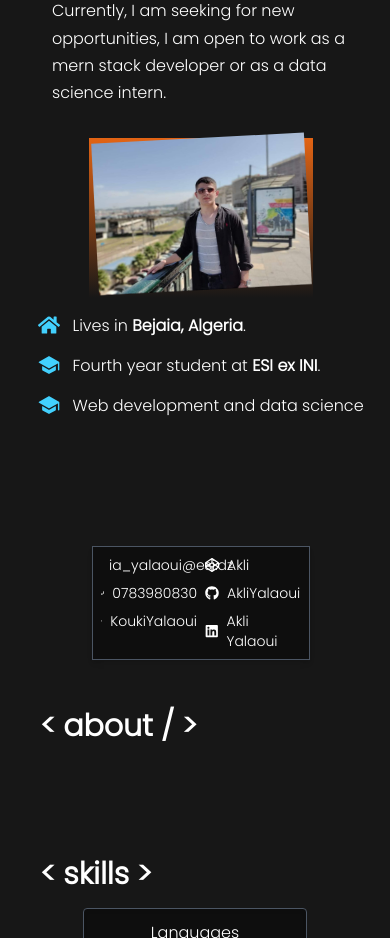
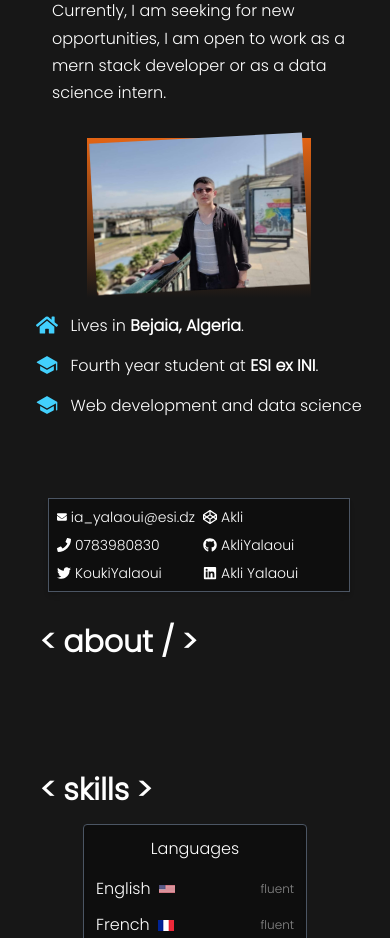
Before and after one commit to AkliYalaoui/AkliYalaouiPortfolio, a React (Create React App) app: page / in a window 390 px wide. Shown: the part 1280-2218 px from the top of the page. Built offline with nearby package versions, Linux system fonts and the light colour scheme.

Commit message:
made contacme section more responsive

```diff
--- a/src/components/About.js
+++ b/src/components/About.js
@@ -19,7 +19,7 @@ const About = () => {
             <br/>Currently, I am seeking for new opportunities, I am open to work as a mern stack developer or as a data science intern.
           </p>
         </section>
-        <section className="flex flex-wrap justify-center items-center my-4 pl-3">
+        <section className="flex flex-wrap justify-center items-center my-4 pl-2">
           <div className={`w-56 h-40 ${styles.aboutImageContainer}`}>
             <img
               loading="lazy"
--- a/src/components/ContactMe.js
+++ b/src/components/ContactMe.js
@@ -6,12 +6,12 @@ import {
   FaEnvelope,
   FaLinkedin,
 } from "react-icons/fa";
-import Title from "./Title";
+
 const ContactMe = () => {
   return (
     <>
-      <div id="contactMe" className="p-10"></div>
-      <section className="text-white py-4 px-10">
+      <div id="contactMe" className="p-6"></div>
+      <section className="text-white">
         <div className="my-4">
           <ul
             className="grid gap-2 grid-cols-2 sm:grid-cols-3 md:grid-cols-4 lg:justify-items-center lg:grid-cols-6 p-2 text-sm  shadow-md border border-gray-600"
@@ -22,7 +22,7 @@ const ContactMe = () => {
                 href="mailto:ia_yalaoui.esi.dz"
                 target="_blank"
                 rel="noopener noreferrer"
-                className="flex items-center space-x-2"
+                className="flex items-center space-x-1"
               >
                 <FaEnvelope />
                 <span>ia_yalaoui@esi.dz</span>
@@ -30,7 +30,7 @@ const ContactMe = () => {
             </li>
             <li>
               <a
-                className="flex items-center space-x-2"
+                className="flex items-center space-x-1"
                 target="_blank"
                 rel="noopener noreferrer"
                 href="https://codepen.io/AkliYalaoui/"
@@ -44,7 +44,7 @@ const ContactMe = () => {
                 href="tel:0673347704"
                 target="_blank"
                 rel="noopener noreferrer"
-                className="flex items-center space-x-2"
+                className="flex items-center space-x-1"
               >
                 <FaPhone />
                 <span>0783980830</span>
@@ -52,7 +52,7 @@ const ContactMe = () => {
             </li>
             <li>
               <a
-                className="flex items-center space-x-2"
+                className="flex items-center space-x-1"
                 target="_blank"
                 rel="noopener noreferrer"
                 href="https://github.com/AkliYalaoui"
@@ -63,7 +63,7 @@ const ContactMe = () => {
             </li>
             <li>
               <a
-                className="flex items-center space-x-2"
+                className="flex items-center space-x-1"
                 target="_blank"
                 rel="noopener noreferrer"
                 href="https://twitter.com/KoukiYalaoui"
@@ -74,7 +74,7 @@ const ContactMe = () => {
             </li>
             <li>
               <a
-                className="flex items-center space-x-2"
+                className="flex items-center space-x-1"
                 target="_blank"
                 rel="noopener noreferrer"
                 href="https://www.linkedin.com/in/akli-yalaoui-077b56174"
```
